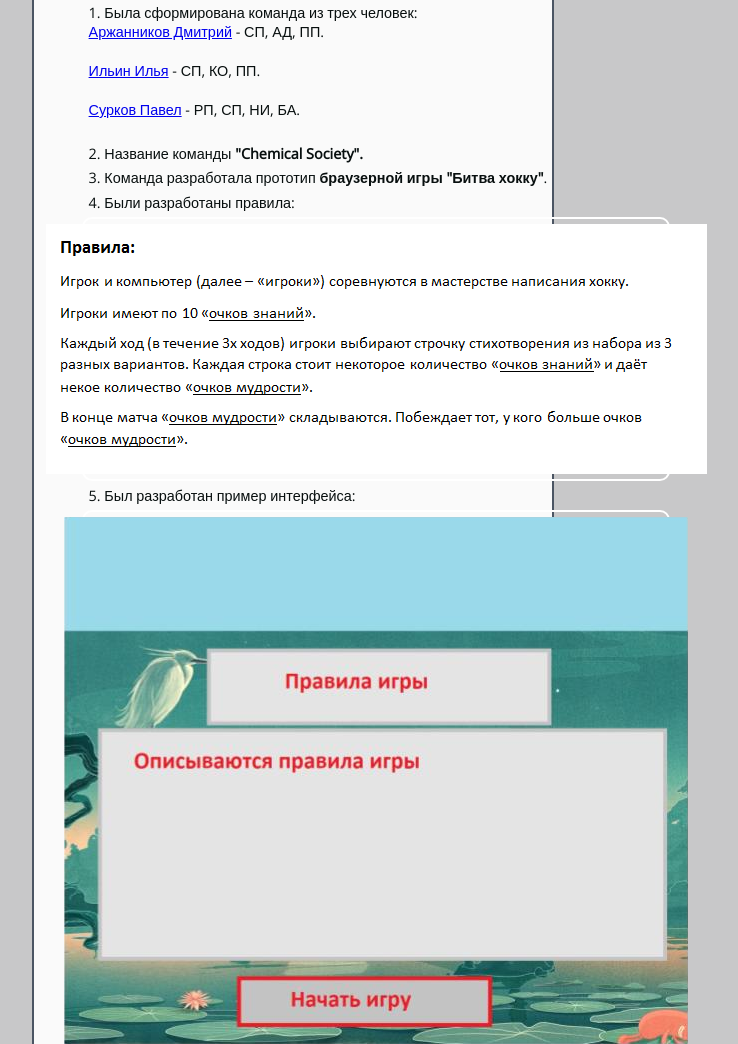
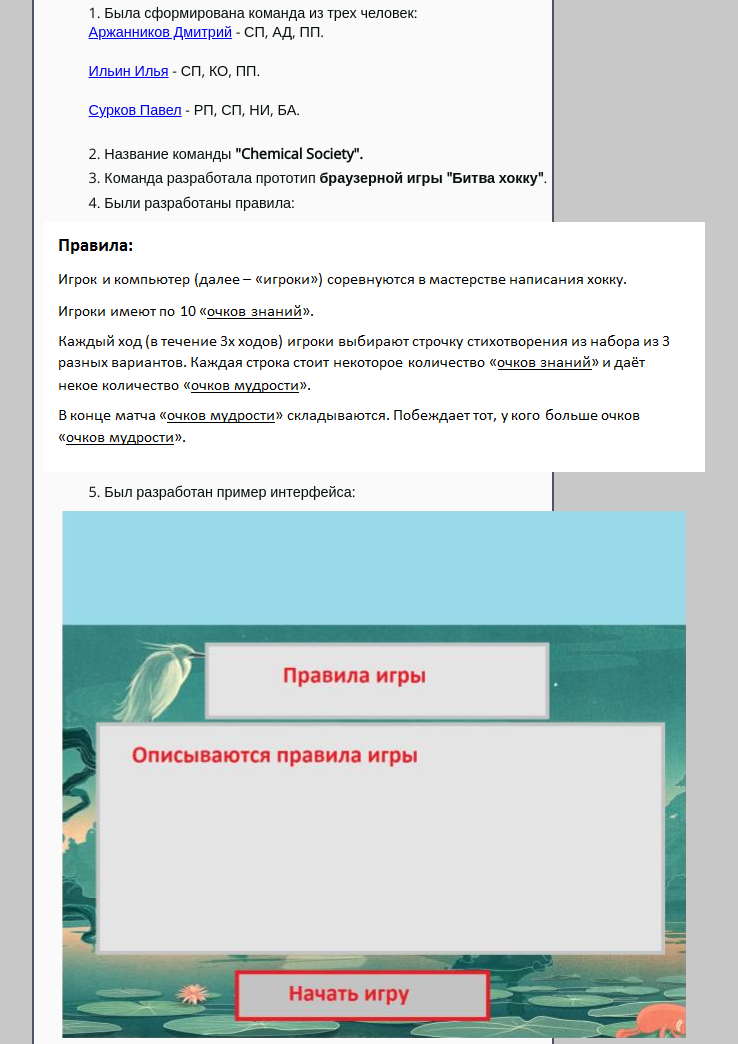
Before and after one commit to arzhannikovdmitry/arzhannikovdmitry.github.io, a plain HTML site: page index.html in a window 1280 px wide. Shown: the part 1031-2075 px from the top of the page, without its empty margins (347-1085 px from the left). Drawn offline with nearby package versions, Linux system fonts and the light colour scheme.

Commit message:
Update style.css

```diff
--- a/style.css
+++ b/style.css
@@ -163,8 +163,6 @@ div.content{
   margin: 3px auto;
   padding: 5px;
   flex-wrap: wrap;
-  border: 2px solid white;
-  border-radius: 10px;
 }
 
 .lead
```
